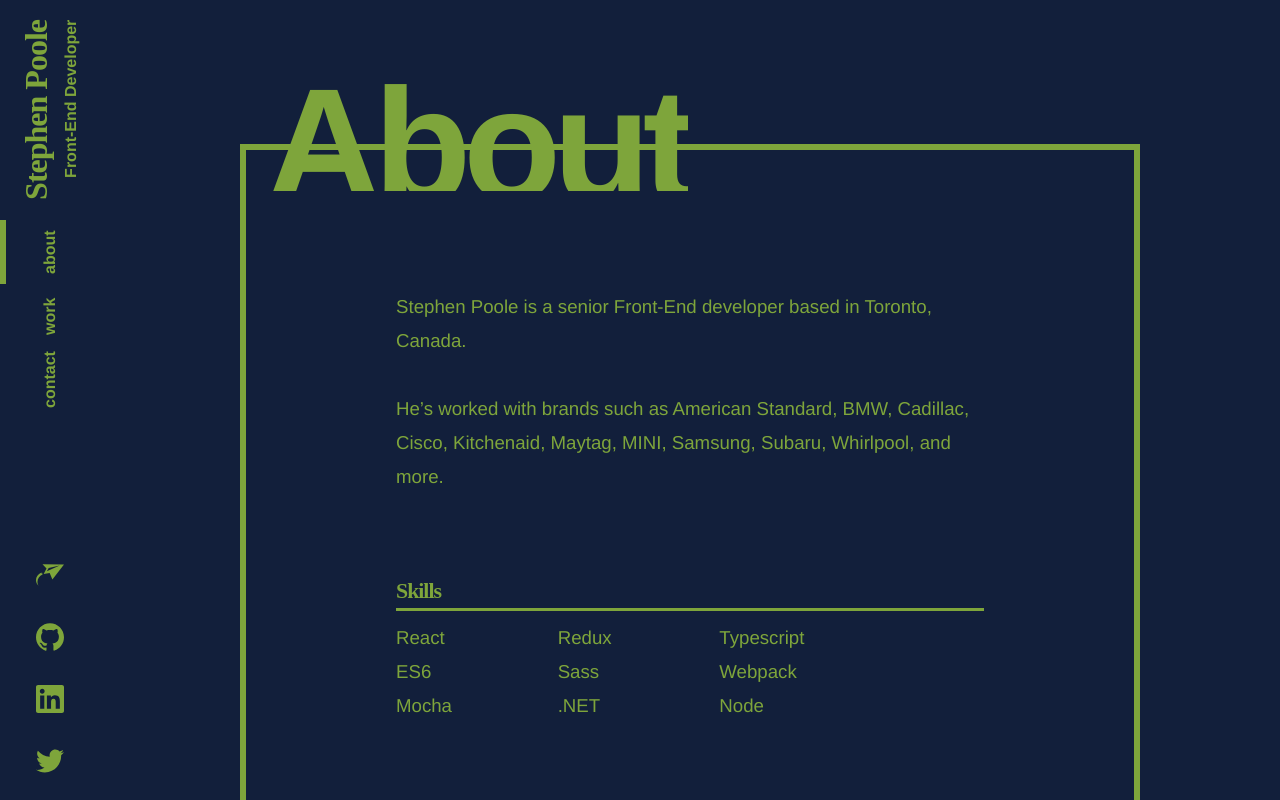
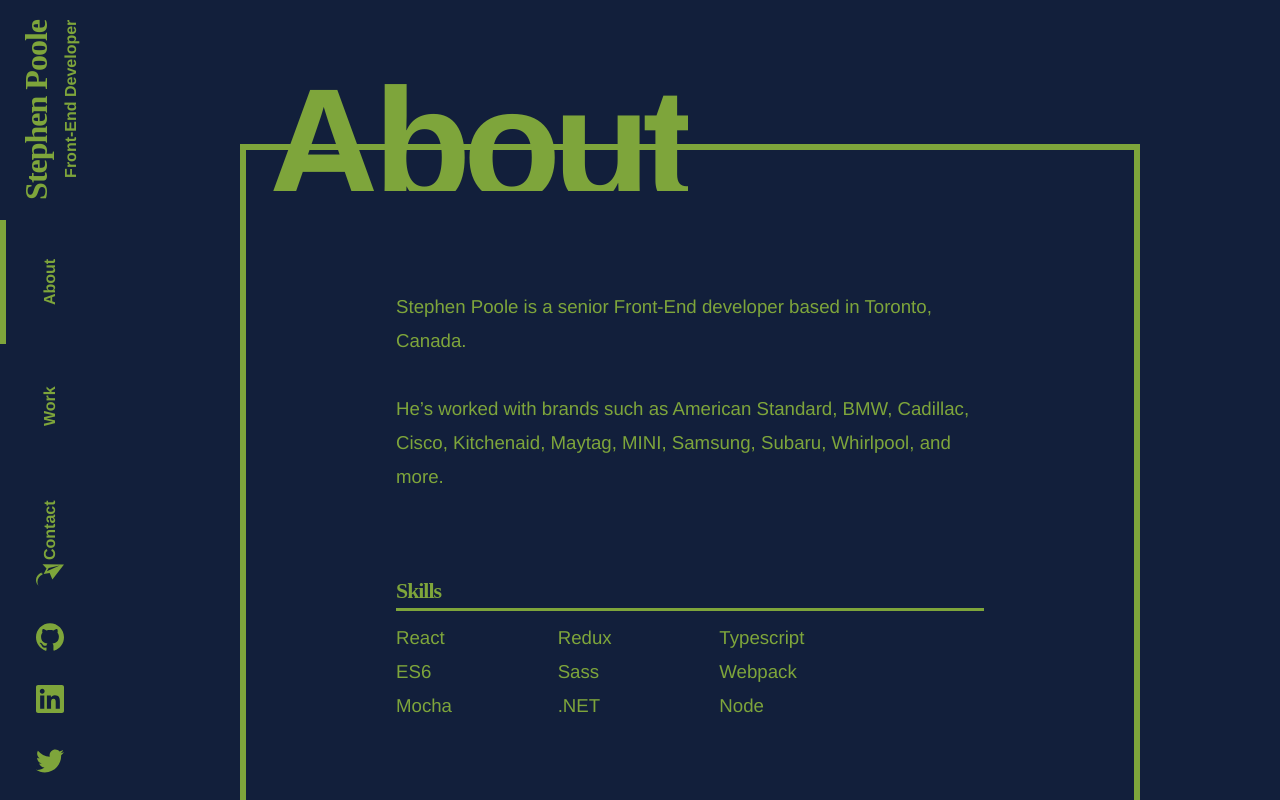
Before and after one commit to stephenpoole/portfolio, a React app: page / in a window 1280 px wide. Shown: the top 800 px of the page. Built offline with nearby package versions, Linux system fonts and the light colour scheme; a web font is replaced by a local one.

Commit message:
Fix Navigation styling

```diff
--- a/src/js/components/HashLink.tsx
+++ b/src/js/components/HashLink.tsx
@@ -1,5 +1,4 @@
 import React from 'react';
-import styled from 'styled-components';
 
 interface IProps {
     to: string;
@@ -10,10 +9,11 @@ interface IProps {
 export class HashLink extends React.Component<IProps> {
     public target: HTMLDivElement | null = null;
 
-    public onClick() {
+    public onClick(e: MouseEvent) {
+        e.preventDefault();
         const { target } = this;
         if (target !== null) {
-            target.scrollIntoView({ behavior: 'smooth', block: 'start' });
+            target.scrollIntoView({ behavior: 'smooth' });
         }
     }
 
--- a/src/js/components/Navigation.tsx
+++ b/src/js/components/Navigation.tsx
@@ -25,6 +25,7 @@ const StyledLink = styled(HashLink)`
     padding: 30px 0;
     width: inherit;
     display: table;
+    text-transform: capitalize;
 `;
 
 const StyledSpan = styled.span`
@@ -53,11 +54,11 @@ export const Navigation: React.FC<Props> = ({ items }) => {
 
                 return (
                     <NavigationItem key={name} selected={isSelected}>
-                        <HashLink to={name}>
+                        <StyledLink to={name}>
                             <StyledSpan>
                                 <strong>{name}</strong>
                             </StyledSpan>
-                        </HashLink>
+                        </StyledLink>
                     </NavigationItem>
                 );
             })}
```
